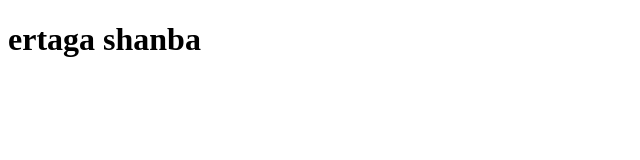
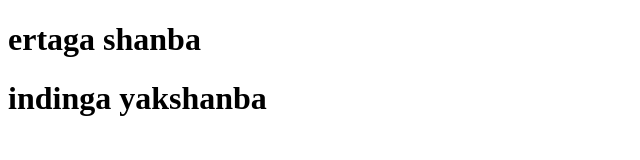
Before and after one commit to baxtiyor2787/ertaga-shanba, a plain HTML site: page index.html in a window 1280 px wide. Shown: the whole page, without its empty margins (0-640 px from the left). Drawn offline with Linux system fonts and the light colour scheme.

Commit message:
second commit

```diff
--- a/index.html
+++ b/index.html
@@ -9,6 +9,7 @@
 
 <body>
     <h1>ertaga shanba </h1>
+    <h1>indinga yakshanba</h1>
 </body>
 
 </html>
```
